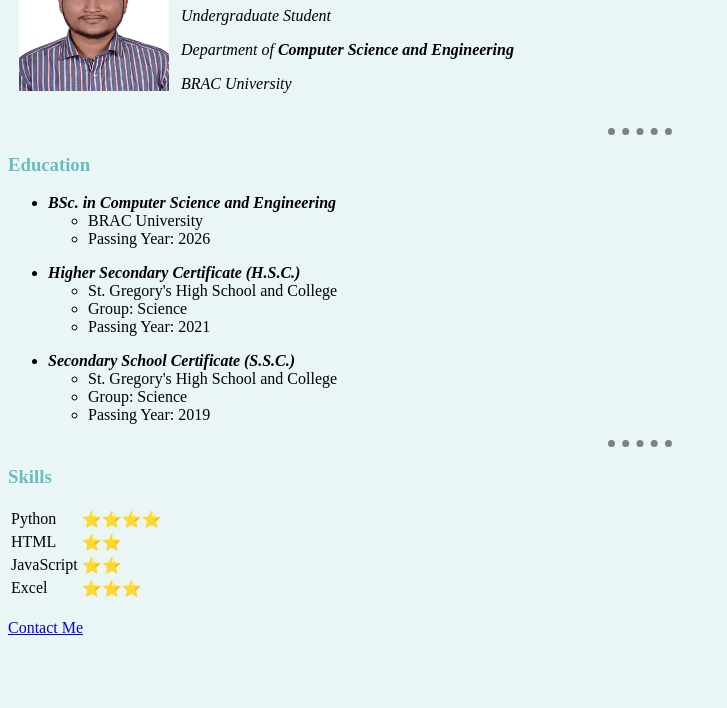
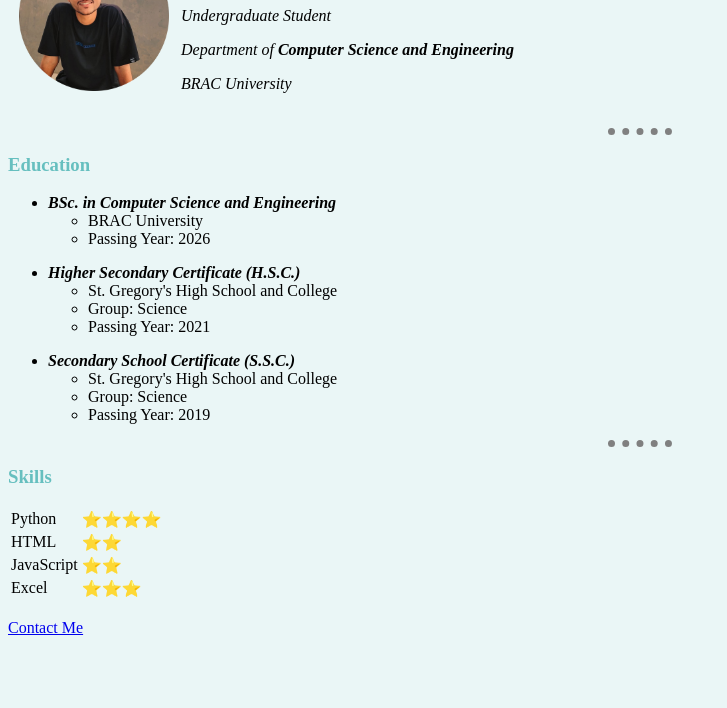
Before and after one commit to gregs484/cv, a plain HTML site: page index.html in a window 1280 px wide. Shown: the part 92-800 px from the top of the page, without its empty margins (0-727 px from the left). Drawn offline with Linux system fonts and the light colour scheme.

Commit message:
Updated profile picture in index.html

```diff
--- a/index.html
+++ b/index.html
@@ -10,7 +10,7 @@
     <table cellspacing="10">
         <tr>
             <td>
-                <img src="images/22201827.jpg" alt="Zawad's Profile Picture" height="150" width="150">
+                <img src="images/snap-circle.png" alt="Zawad's Profile Picture" height="150" width="150">
             </td>
             <td>
                 <h1>Chowdhury Zawad Al Munawar</h1>
```
